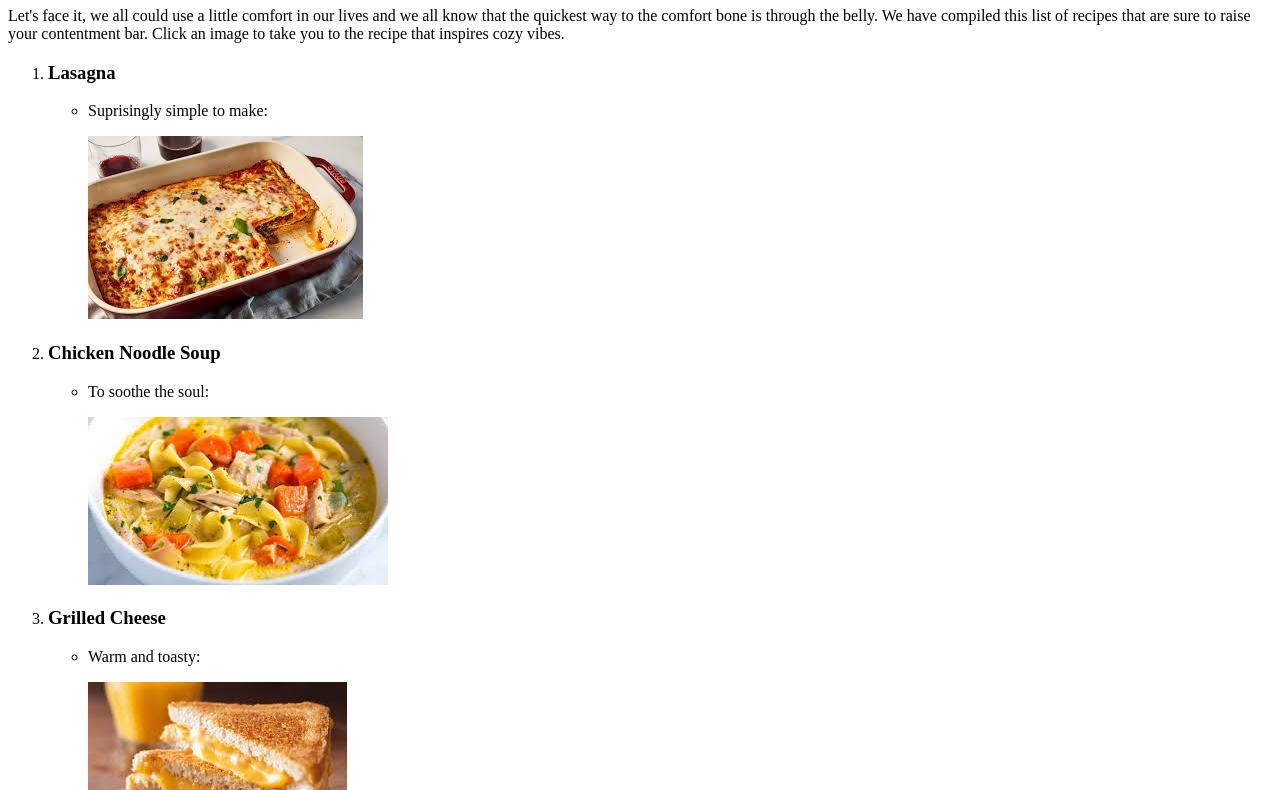
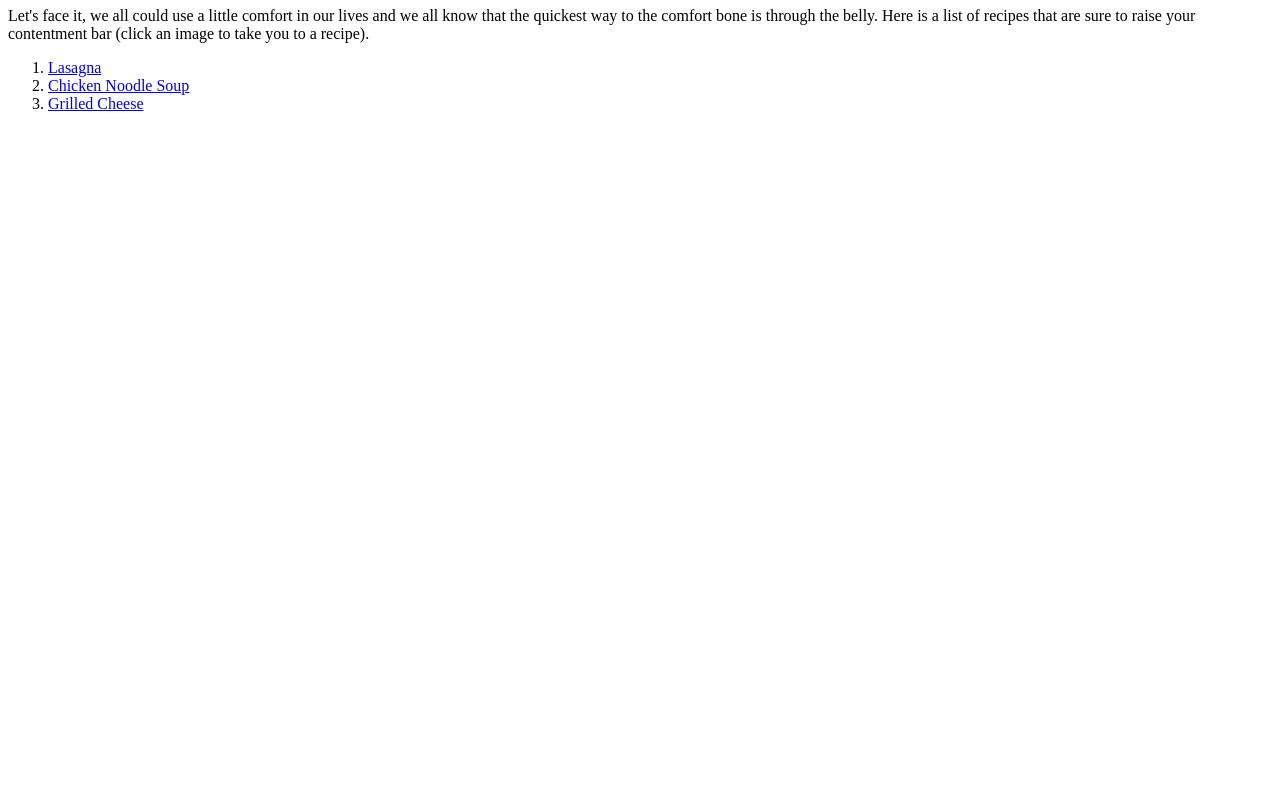
Before and after one commit to MieSyzygy/odin-recipes, a plain HTML site: page index.html in a window 1280 px wide. Shown: the part 73-863 px from the top of the page. After the commit the page ends 800 px from the top, so only its background shows below. Drawn offline with Linux system fonts and the light colour scheme.

Commit message:
Redo of Assignment

```diff
--- a/index.html
+++ b/index.html
@@ -6,24 +6,14 @@
     <title>Comfort Foods</title>
 </head>
 <body>
-    <h1> Odin Comfort Recipes</h1>
-        <p>Let's face it, we all could use a little comfort in our lives and we all know that the quickest way to the comfort bone is through the belly. We have compiled this list of recipes that are sure to raise your contentment bar. Click an image to take you to the recipe that inspires cozy vibes.</p>
+    <h1> Odin Recipes</h1>
+        <p>Let's face it, we all could use a little comfort in our lives and we all know that the quickest way to the comfort bone is through the belly. Here is a list of recipes that are sure to raise your contentment bar (click an image to take you to a recipe).</p>
 
-        <ol>
+       <ol>
+        <li><a href="recipes/lasagna.html">Lasagna</a> </li>
+        <li><a href="recipes/chicken_soup.html">Chicken Noodle Soup</a></li>
+        <li><a href="recipes/grllchs.html">Grilled Cheese</a></li>
+      </ol>
 
-            <li><h3>Lasagna</h3>
-                <ul><li>Suprisingly simple to make: </p>
-                <p><a href="recipes/lasagna.html"><img src="img/lasagna1.jpeg" alt="Lasagna" </li> </ul> </a> </p>
-
-
-            <li><h3>Chicken Noodle Soup</h3>
-                <ul><li>To soothe the soul: </p>
-                <p><a href="recipes/chicken_soup.html"><img src="img/chickensp1.jpeg" alt="Chicken Noodle Soup" </li> </ul> </a> </p>
-
-            <li><h3>Grilled Cheese</h3></h3>
-                <ul><li>Warm and toasty: </p>
-                <p><a href="recipes/grllchs.html"><img src="img/grllchs.jpeg" alt="Grilled Cheese Sandwich" </li> </ul> </a></p>
-
-                </ol>
 </body>
 </html>
```
Also changed, not shown: 1 other file.
